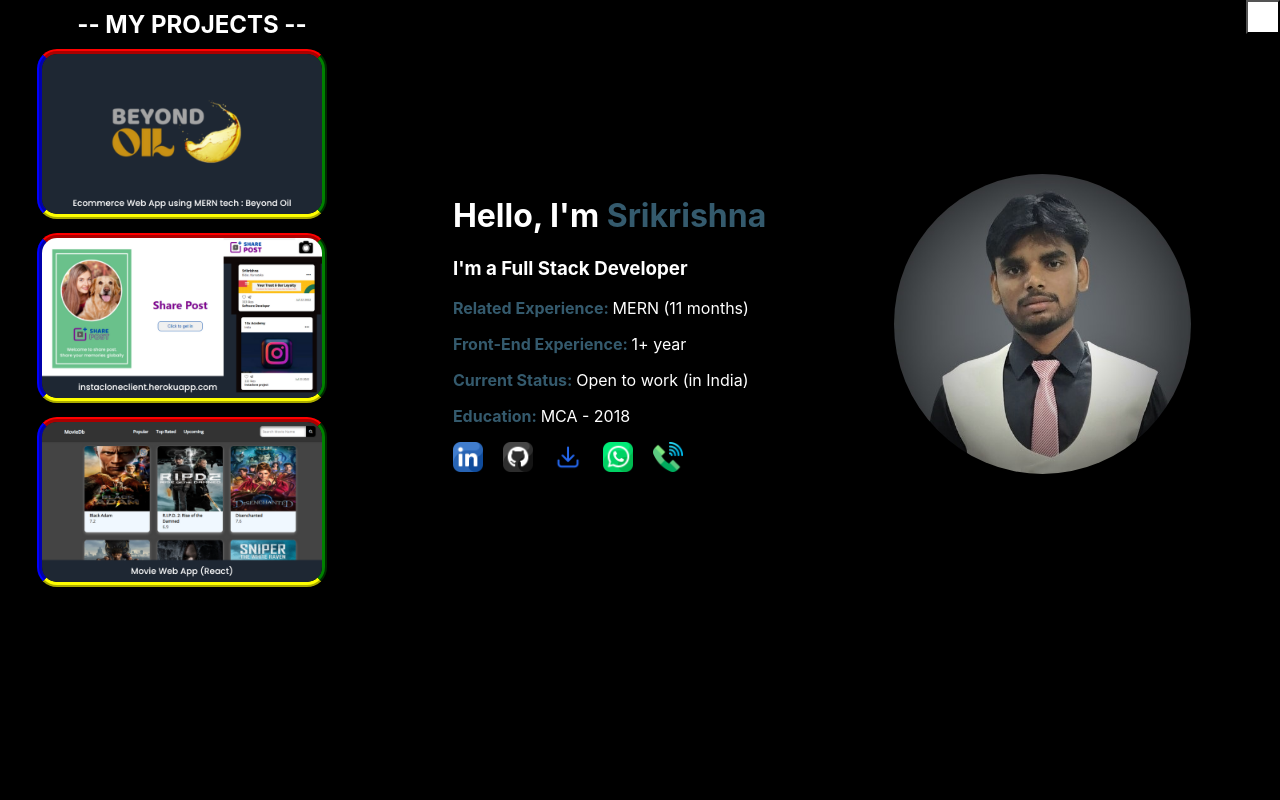
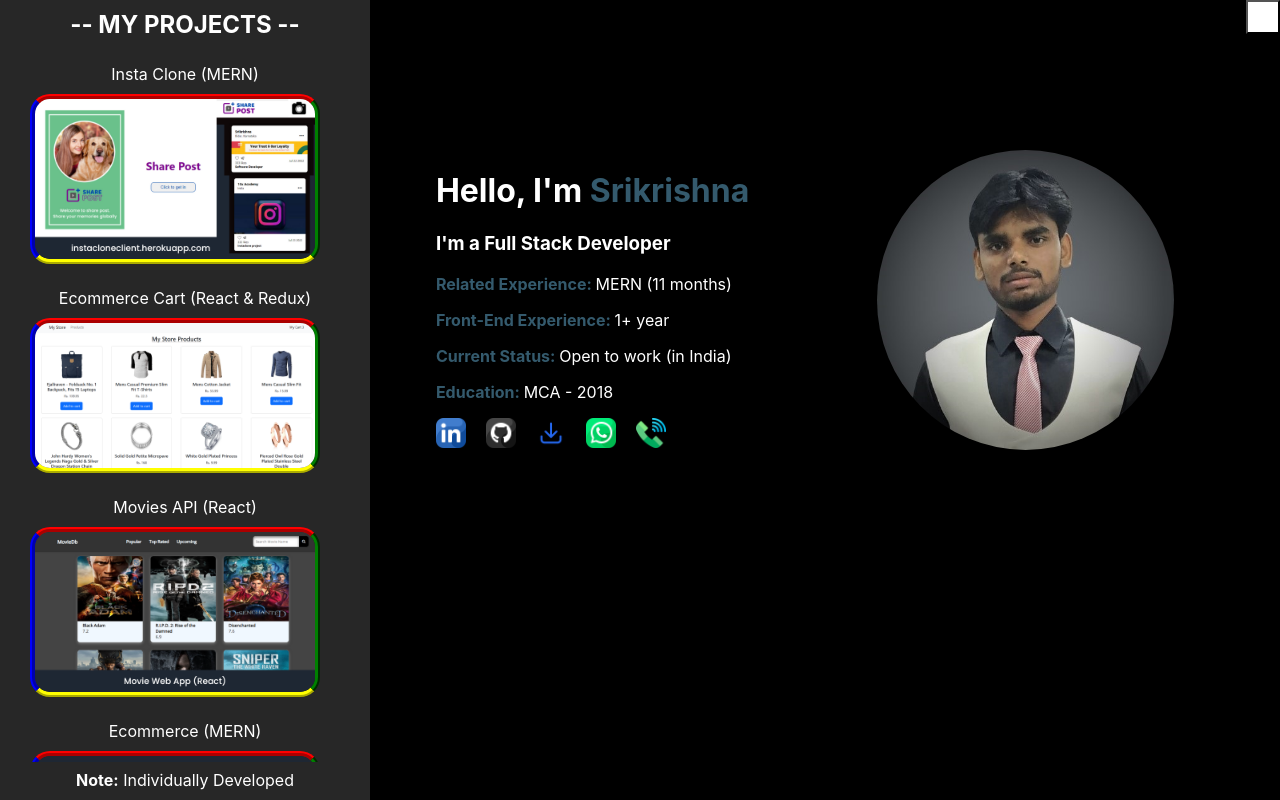
Before and after one commit to SRIKRISNA/portfolio, a React (Create React App) app: page / in a window 1280 px wide. Built offline with nearby package versions, Linux system fonts and the light colour scheme.

Commit message:
projects updated

```diff
--- a/package.json
+++ b/package.json
@@ -2,7 +2,7 @@
   "name": "portfolio",
   "version": "0.1.0",
   "private": true,
-  "homepage": "https://srikrisna.github.io/portfolio/",
+  "homepage": "http://srikrisna.github.io/portfolio",
   "dependencies": {
     "@fortawesome/fontawesome-svg-core": "^6.2.0",
     "@fortawesome/free-regular-svg-icons": "^6.2.0",
--- a/src/App.js
+++ b/src/App.js
@@ -6,13 +6,12 @@
 
 
 function App() {
-  // const PUBLIC_URL="https://srikrisna.github.io/portfolio/"
   return (
     <div className='App'>
       <BrowserRouter >
         <Routes>
-          <Route path='/*' element={<FrontPage />} />
-          <Route path='beyondoil' element={<ComingSoon />} />
+          <Route index element={<FrontPage />} />
+          <Route path='/beyondoil' element={<ComingSoon />} />
         </Routes>
       </BrowserRouter>
     </div>
--- a/src/components/my.css
+++ b/src/components/my.css
@@ -65,27 +65,55 @@
 }
 
 
-
 /* desk view only */
 @media screen and (min-width: 900px) {
     .container {
         flex-direction: row-reverse;
         display: flex;
-        align-items: center;
         justify-content: center;
-        margin-top: 60px;
-        width: 70%;
+        margin-top: 150px;
+        height: 100%;
+        width: calc(100% - 350px);
+        margin-left: 350px;
+        right: 0;
+        overflow:unset;
+        position: relative;
     }
+    ::-webkit-scrollbar{
+        width:7px;
+        cursor: pointer;
 
+    }
+    ::-webkit-scrollbar-thumb{
+        background-color: white;
+        border-radius: 10px;
+        cursor: pointer;
 
-    .projects {
-        width: 30%;
+    }
+    .sidebar {
+        width: 350px;
+        position: fixed;
+        top: 0;
+        left: 0;
+        height: 100%;
+        background-color: rgb(39, 39, 39);
+        display: flex;
+        flex-direction: column;
+        justify-content: center;
+        padding: 10px;
+    }
+    .allprojects{
+        overflow: auto;
+        /* visibility: hidden; */
+    }
+    .projects-inner, .allprojects:hover{
+        /* visibility: visible; */
     }
     .con_ten {
         display: flex;
         width: 100%;
         justify-content: center;
-        align-items: center;
+        /* align-items: center; */
     }
 
 }
--- a/src/components/projects.jsx
+++ b/src/components/projects.jsx
@@ -1,15 +1,39 @@
 import oil from '../assests/projects/beyondOil.png';
 import img2 from '../assests/projects/2.png';
 import img3 from '../assests/projects/3.png';
+import redux from '../assests/projects/redux.png';
+import './my.css';
 
 function Projects() {
     return (
         <div>
-            <div><h2 style={{margin:"10px 0 0 0"}}>-- MY PROJECTS --</h2>
-                <a href='beyondoil'><img src={oil} className="proj_img" alt="portfolio" width="280px"></img></a>
-                <a href='https://exuberant-tan-buckle.cyclic.app/' rel='noopener noreferrer'> <img src={img3} className="proj_img" alt="portfolio" width="280px"></img></a>
-                <a href='https://srikrisna.github.io/display_movies/' rel='noopener noreferrer'><img src={img2} className="proj_img" alt="portfolio" width="280px"></img></a>
-            </div>
+            <nav className='sidebar'>
+                <header>
+                    <h2 style={{ margin: "0px", paddingBottom: "5px" }}>-- MY PROJECTS --</h2>
+                </header>
+                <div className="allprojects">
+                    <div className="projects-inner">
+
+                        <div className="project">
+                            <p style={{ padding: "0", margin: "20px 0 0 0" }}>Insta Clone (MERN)</p>
+                            <a href='https://iinstafront.netlify.app/' rel='noopener noreferrer'> <img src={img3} className="proj_img" alt="portfolio" width="280px"></img></a>
+                        </div>
+                        <div className="project">
+                            <p style={{ padding: "0", margin: "20px 0 0 0" }}>Ecommerce Cart (React & Redux)</p>
+                            <a href='https://reduxcart-p8tj.onrender.com/' rel='noopener noreferrer'><img src={redux} className="proj_img" alt="portfolio" width="280px"></img></a>
+                        </div>
+                        <div className="project">
+                            <p style={{ padding: "0", margin: "20px 0 0 0" }}>Movies API (React)</p>
+                            <a href='https://srikrisna.github.io/display_movies/' rel='noopener noreferrer'><img src={img2} className="proj_img" alt="portfolio" width="280px"></img></a>
+                        </div>
+                        <div className="project">
+                            <p style={{ padding: "0", margin: "20px 0 0 0" }}>Ecommerce (MERN)</p>
+                            <a href='beyondoil'><img src={oil} className="proj_img" alt="portfolio" width="280px"></img></a>
+                        </div>
+                    </div>
+                </div>
+                <footer style={{ padding: "8px 0 20px 0" }}><strong>Note:</strong> Individually Developed</footer>
+            </nav>
         </div>
     )
 }
```
Also changed, not shown: src/assests/projects/redux.png (added).
